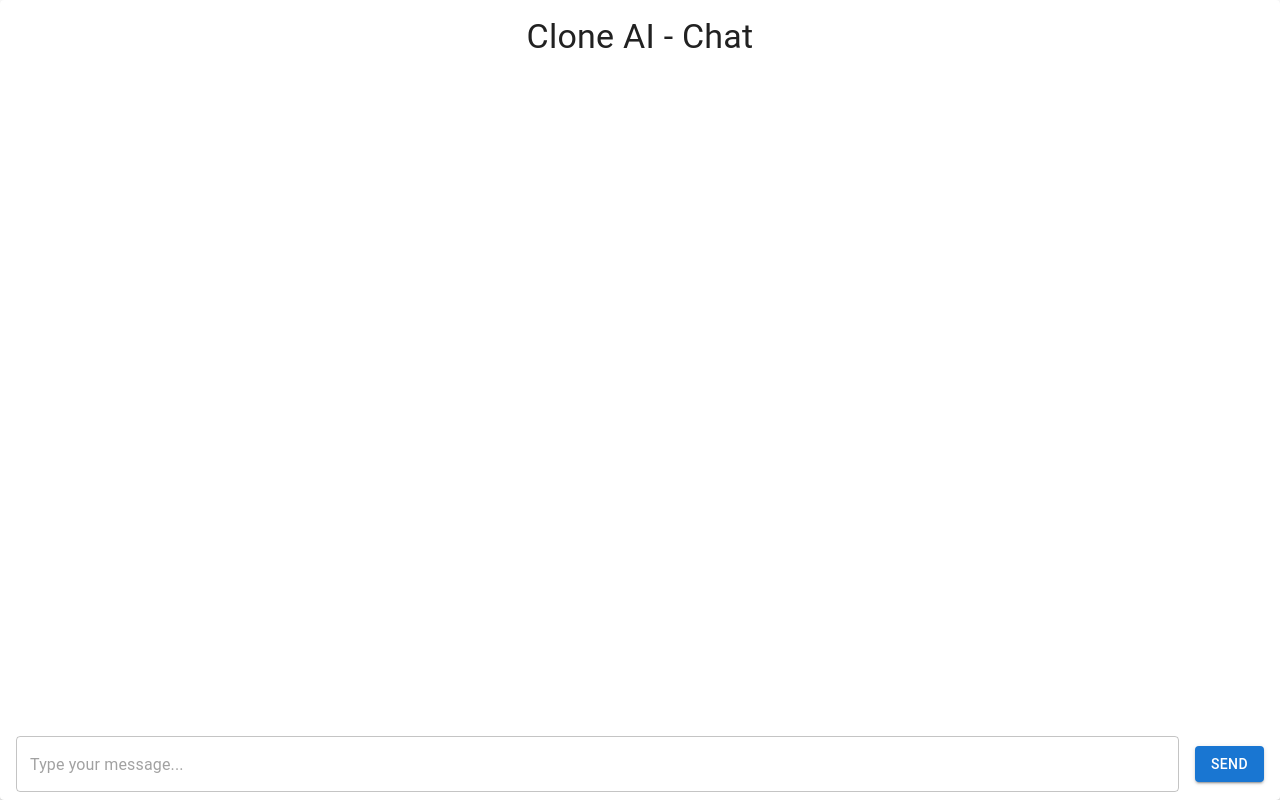
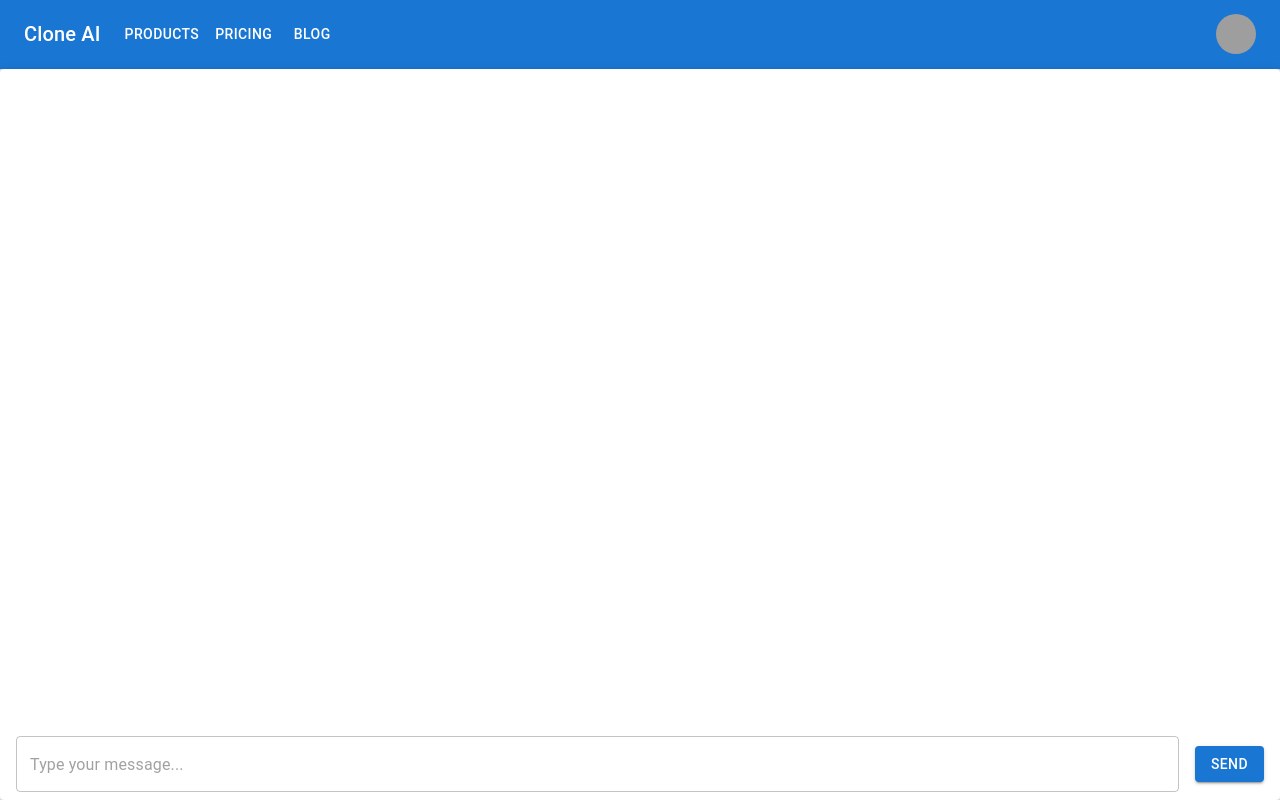
Before and after one commit to varopxndx/clone-ai-fe, a React (Vite) app: page / in a window 1280 px wide. Built offline with nearby package versions, Linux system fonts and the light colour scheme; grey boxes are pictures that could not be loaded.

Commit message:
added app bar

```diff
--- a/package.json
+++ b/package.json
@@ -16,6 +16,7 @@
   "dependencies": {
     "@emotion/react": "^11.11.1",
     "@emotion/styled": "^11.11.0",
+    "@mui/icons-material": "^5.14.0",
     "@mui/material": "^5.14.0",
     "@mui/styled-engine-sc": "^5.12.0",
     "react": "^18.2.0",
--- a/src/chatbot.tsx
+++ b/src/chatbot.tsx
@@ -1,6 +1,5 @@
-import { ReactElement, useState } from 'react';
+import { useState } from 'react';
 import {
-  Typography,
   TextField,
   Button,
   Paper,
@@ -11,15 +10,12 @@
   styled
 } from '@mui/material';
 
+import { AppBar } from './components/app-bar';
+
 const RootContainer = styled(Paper)`
   display: flex;
   flex-direction: column;
-  height: 100vh;
-`;
-
-const Title = styled(Typography)<{ component?: ReactElement | string }>`
-  text-align: center;
-  margin: ${(props) => props.theme.spacing(2, 0)};
+  height: calc(100vh - 68.5px);
 `;
 
 const ChatContainer = styled(Box)`
@@ -27,6 +23,22 @@
   overflow: auto;
   padding: ${(props) => props.theme.spacing(2)};
 `;
+
+const UserMessage = styled(ListItem, {
+  shouldForwardProp: (prop) => prop !== 'isUser'
+})(({ isUser }: { isUser?: boolean }) => ({
+  width: '100%',
+  backgroundColor: '#f0f0f0',
+  borderRadius: '5px',
+
+  '@media (min-width: 600px)': {
+    width: '50%'
+  },
+
+  ...(isUser && {
+    backgroundColor: '#e3f2fd'
+  })
+}));
 
 const InputContainer = styled(Box)`
   display: flex;
@@ -60,16 +72,15 @@
   };
 
   return (
+    <>
+      <AppBar />
       <RootContainer elevation={3}>
-      <Title variant='h4' component='h1'>
-        Clone AI - Chat
-      </Title>
         <ChatContainer>
           <List>
             {messages.map((message) => (
-            <ListItem key={message.id}>
+              <UserMessage key={message.id} isUser>
                 <ListItemText primary={message.text} />
-            </ListItem>
+              </UserMessage>
             ))}
           </List>
         </ChatContainer>
@@ -80,10 +91,15 @@
             value={inputValue}
             onChange={(e) => setInputValue(e.target.value)}
           />
-        <Button variant='contained' color='primary' onClick={handleSendMessage}>
+          <Button
+            variant='contained'
+            color='primary'
+            onClick={handleSendMessage}
+          >
             Send
           </Button>
         </InputContainer>
       </RootContainer>
+    </>
   );
 };
--- /dev/null
+++ b/src/components/app-bar.tsx
@@ -0,0 +1,139 @@
+import React from 'react';
+
+import {
+  AppBar as MuiAppBar,
+  Box,
+  Toolbar,
+  IconButton,
+  Typography,
+  Container,
+  Avatar,
+  Button,
+  Tooltip,
+  MenuItem,
+  Menu
+} from '@mui/material';
+import MenuIcon from '@mui/icons-material/Menu';
+
+const pages = ['Products', 'Pricing', 'Blog'];
+const settings = ['Profile', 'Account', 'Dashboard', 'Logout'];
+
+export const AppBar = () => {
+  const [anchorElNav, setAnchorElNav] = React.useState<null | HTMLElement>(
+    null
+  );
+  const [anchorElUser, setAnchorElUser] = React.useState<null | HTMLElement>(
+    null
+  );
+
+  const handleOpenNavMenu = (event: React.MouseEvent<HTMLElement>) => {
+    setAnchorElNav(event.currentTarget);
+  };
+  const handleOpenUserMenu = (event: React.MouseEvent<HTMLElement>) => {
+    setAnchorElUser(event.currentTarget);
+  };
+
+  const handleCloseNavMenu = () => {
+    setAnchorElNav(null);
+  };
+
+  const handleCloseUserMenu = () => {
+    setAnchorElUser(null);
+  };
+
+  return (
+    <MuiAppBar position='static'>
+      <Container maxWidth='xl'>
+        <Toolbar disableGutters>
+          <Typography variant='h6' noWrap mr={2}>
+            Clone AI
+          </Typography>
+
+          <Box
+            sx={{
+              flexGrow: 1,
+              display: { xs: 'flex', md: 'none' }
+            }}
+          >
+            <IconButton
+              size='large'
+              aria-label='account of current user'
+              aria-controls='menu-appbar'
+              aria-haspopup='true'
+              onClick={handleOpenNavMenu}
+              color='inherit'
+            >
+              <MenuIcon />
+            </IconButton>
+            <Menu
+              id='menu-appbar'
+              anchorEl={anchorElNav}
+              anchorOrigin={{
+                vertical: 'bottom',
+                horizontal: 'left'
+              }}
+              keepMounted
+              transformOrigin={{
+                vertical: 'top',
+                horizontal: 'left'
+              }}
+              open={Boolean(anchorElNav)}
+              onClose={handleCloseNavMenu}
+              sx={{
+                display: { xs: 'block', md: 'none' }
+              }}
+            >
+              {pages.map((page) => (
+                <MenuItem key={page} onClick={handleCloseNavMenu}>
+                  <Typography textAlign='center'>{page}</Typography>
+                </MenuItem>
+              ))}
+            </Menu>
+          </Box>
+
+          <Box sx={{ flexGrow: 1, display: { xs: 'none', md: 'flex' } }}>
+            {pages.map((page) => (
+              <Button
+                key={page}
+                onClick={handleCloseNavMenu}
+                sx={{ my: 2, color: 'white', display: 'block' }}
+              >
+                {page}
+              </Button>
+            ))}
+          </Box>
+
+          <Box sx={{ flexGrow: 0 }}>
+            <Tooltip title='Open settings'>
+              <IconButton onClick={handleOpenUserMenu} sx={{ p: 0 }}>
+                <Avatar alt='Remy Sharp' src='/static/images/avatar/2.jpg' />
+              </IconButton>
+            </Tooltip>
+            <Menu
+              sx={{ mt: '45px' }}
+              id='menu-appbar'
+              anchorEl={anchorElUser}
+              anchorOrigin={{
+                vertical: 'top',
+                horizontal: 'right'
+              }}
+              keepMounted
+              transformOrigin={{
+                vertical: 'top',
+                horizontal: 'right'
+              }}
+              open={Boolean(anchorElUser)}
+              onClose={handleCloseUserMenu}
+            >
+              {settings.map((setting) => (
+                <MenuItem key={setting} onClick={handleCloseUserMenu}>
+                  <Typography textAlign='center'>{setting}</Typography>
+                </MenuItem>
+              ))}
+            </Menu>
+          </Box>
+        </Toolbar>
+      </Container>
+    </MuiAppBar>
+  );
+};
```
Also changed, not shown: 1 other file (tests, documents, lock files or other folders). Lines whose indentation alone changed are shown as unchanged.
